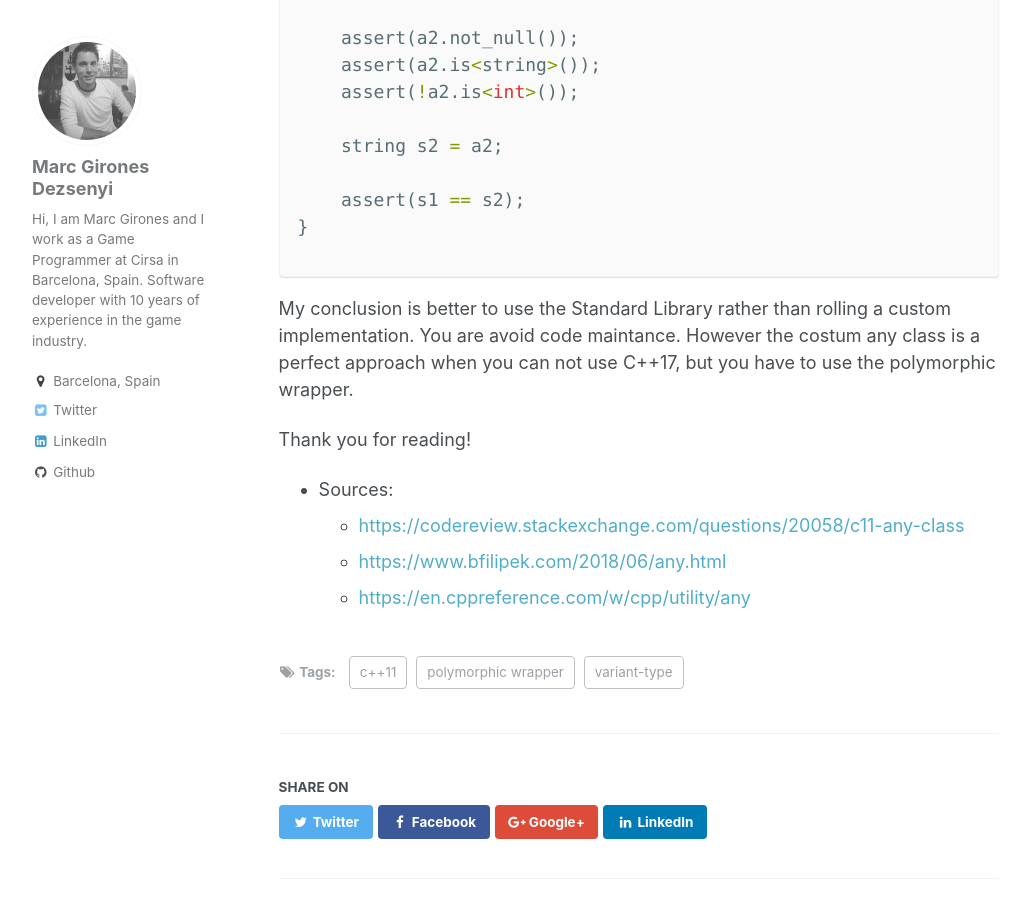
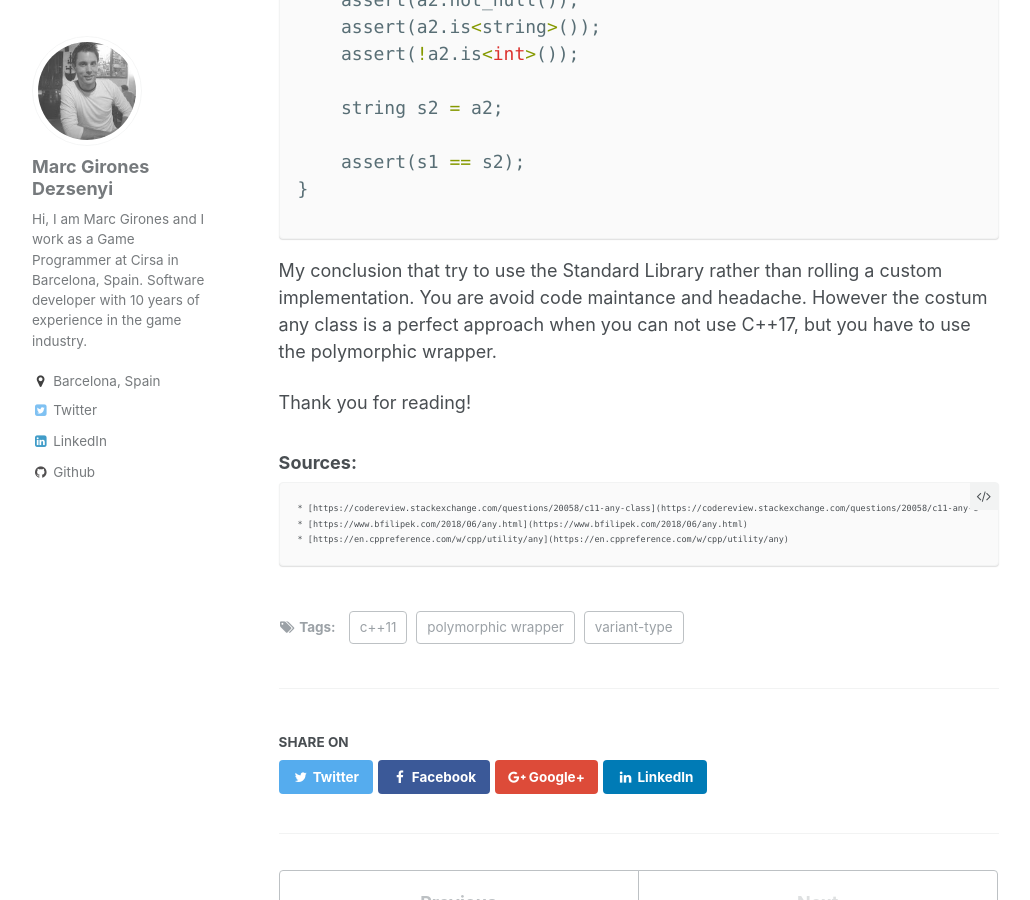
Before and after one commit to giron3s/giron3s.github.io, a Jekyll site: the page built from _publications/2017-10-01-any.md, in a window 1280 px wide and 900 px high, scrolled down 7686 px. Shown: the whole window, without its empty margins (26-1056 px from the left). Built offline with Jekyll 4.4.1, drawn with Linux system fonts in a browser that asks for light colours; some of the changed text lies outside the part shown.

Commit message:
formating

```diff
--- a/_publications/2017-10-01-any.md
+++ b/_publications/2017-10-01-any.md
@@ -9,7 +9,7 @@
   - variant-type
 ---
 
-#Problem
+# Problem
 
 I often have the requirement to own object instances, while preserving polymorphic behavior (i.e. own the object and hold it by pointer, or reference).
 
@@ -18,7 +18,7 @@
 To avoid this, I need to implemented a polymorphic wrapper that able to store a heterogeneous collection.
 
 
-#The Basics
+# The Basics
 
 I know, many readers say that I know the solution. "void*"
 
@@ -37,7 +37,7 @@
 As you see, we have some basic form of the type, but it’s a bit of coding required to make sure Any is type-safe.
 
 
-#std::any
+# std::any
 
 The C++17 solve this problem with the std::any. It gives you a chance to store anything in an object, and it reports errors (or throw exceptions) when you’d like to access a type that is not active.
 
@@ -114,7 +113,7 @@
 The single problem with the std::any that is only available from C++17.
 
 
-#Solution
+# Solution
 
 Implement our costume polymorphic wrapper capable of holding any type, based on the std::any and boost::any.
 
@@ -259,7 +258,7 @@
 
 Now as we can see, this is a polymorphic wrapper capable of holding any type. Moreover, this is useful when you want to store a heterogeneous collection, such as vector<Any>.
 
-Let's test it:
+Let's test it!
 
 
 {% highlight c++ %}
@@ -288,11 +287,11 @@
 }
 {% endhighlight  c++ %}
 
-My conclusion is better to use the Standard Library rather than rolling a custom implementation. You are avoid code maintance. However the costum any class is a perfect approach when you can not use C++17, but you have to use the polymorphic wrapper.
+My conclusion that try to use the Standard Library rather than rolling a custom implementation. You are avoid code maintance and headache. However the costum any class is a perfect approach when you can not use C++17, but you have to use the polymorphic wrapper.
 
 Thank you for reading!
 
-* Sources:
+### Sources:
     * [https://codereview.stackexchange.com/questions/20058/c11-any-class](https://codereview.stackexchange.com/questions/20058/c11-any-class)
     * [https://www.bfilipek.com/2018/06/any.html](https://www.bfilipek.com/2018/06/any.html)
     * [https://en.cppreference.com/w/cpp/utility/any](https://en.cppreference.com/w/cpp/utility/any)
```
Also changed, not shown: other parts of _publications/2017-10-01-any.md (+0 -1 lines), _publications/2017-09-28-xmacros.md (+1 -1 lines).
